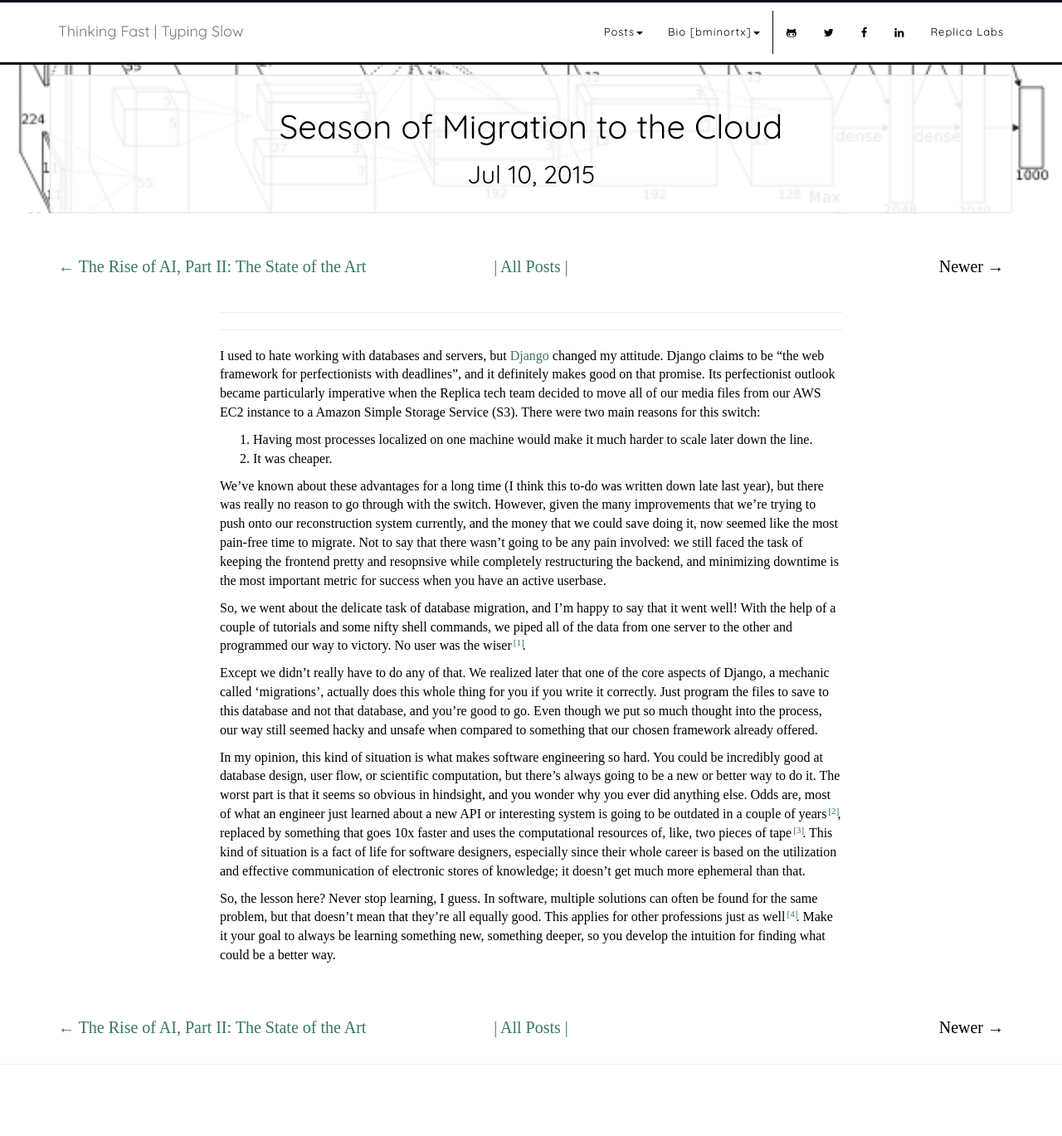
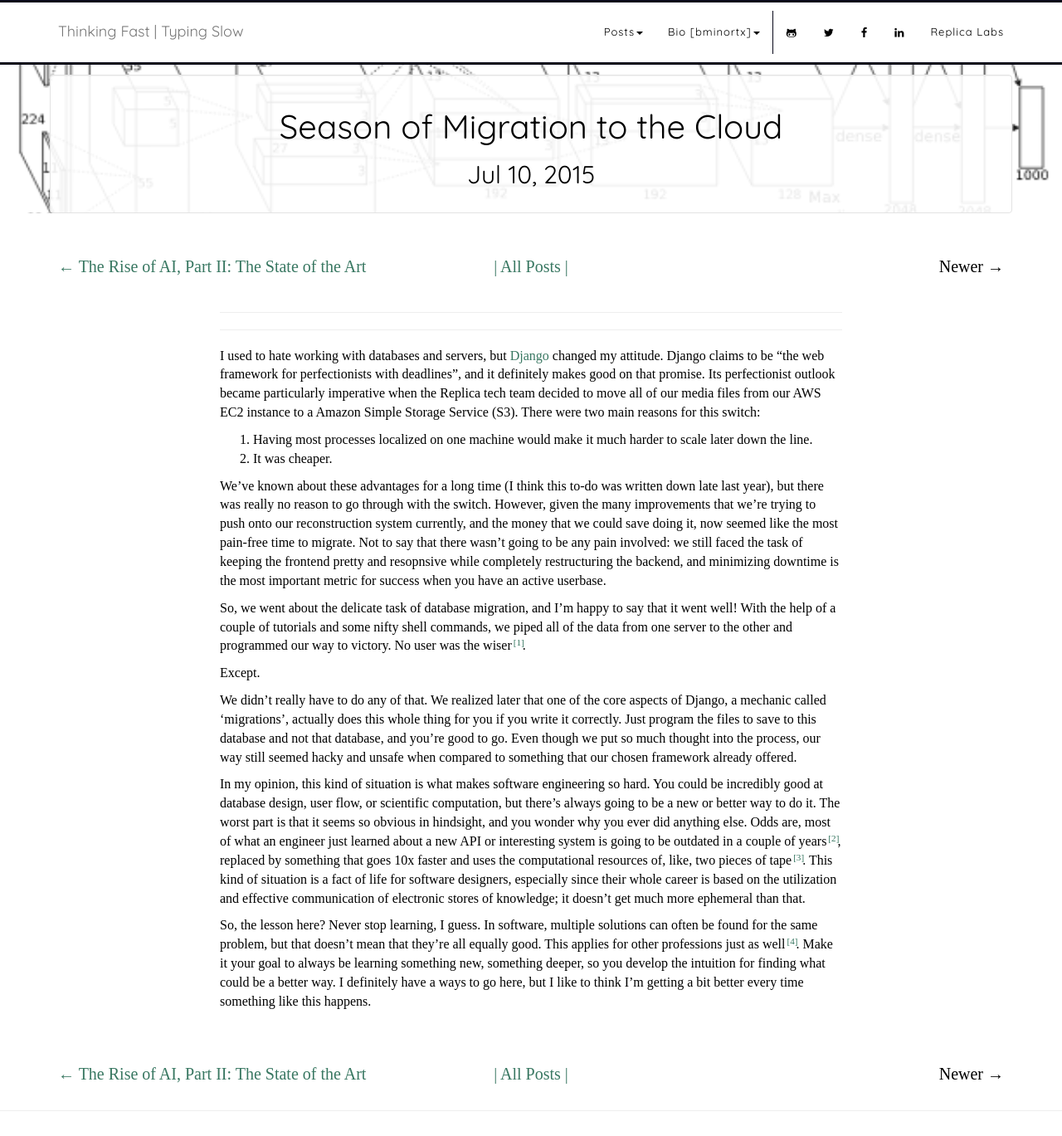
Before and after one commit to bminortx/bminortx.github.io, a Jekyll site: the page built from _posts/2015-07-10-Season-of-Migration-to-the-Cloud.md, in a window 1280 px wide and 1369 px high. Shown: the whole window at 83% size. Built offline with Jekyll 4.4.1, drawn with Linux system fonts in a browser that asks for light colours; nearby versions of some CDN libraries; some web fonts are replaced; comment, search, counter and statistics services are not loaded.

Commit message:
Small edit

```diff
--- a/_posts/2015-07-10-Season-of-Migration-to-the-Cloud.md
+++ b/_posts/2015-07-10-Season-of-Migration-to-the-Cloud.md
@@ -18,7 +18,9 @@ So, we went about the delicate task of database migration, and I'm happy to say
 Unless they tried to download that one video.
 </span></span>.
 
-Except we didn't really have to do any of that. We realized later that one of the core aspects of Django, a mechanic called 'migrations', actually does this whole thing for you if you write it correctly. Just program the files to save to this database and not that database, and you're good to go. Even though we put so much thought into the process, our way still seemed hacky and unsafe when compared to something that our chosen framework already offered.
+Except.
+
+We didn't really have to do any of that. We realized later that one of the core aspects of Django, a mechanic called 'migrations', actually does this whole thing for you if you write it correctly. Just program the files to save to this database and not that database, and you're good to go. Even though we put so much thought into the process, our way still seemed hacky and unsafe when compared to something that our chosen framework already offered.
 
 In my opinion, this kind of situation is what makes software engineering so hard. You could be incredibly good at database design, user flow, or scientific computation, but there's always going to be a new or better way to do it. The worst part is that it seems so obvious in hindsight, and you wonder why you ever did anything else. Odds are, most of what an engineer just learned about a new API or interesting system is going to be outdated in a couple of years<span class="ref"><span class="refnum">[2]</span><span class="refbody">
 Though if you program for the government, you're probably OK for at least 10.
@@ -28,4 +30,4 @@ I dunno, I'm not great at hardware.
 
 So, the lesson here? Never stop learning, I guess. In software, multiple solutions can often be found for the same problem, but that doesn't mean that they're all equally good. This applies for other professions just as well<span class="ref"><span class="refnum">[4]</span><span class="refbody">
 The phrase "Fitting a round peg in a square hole" comes to mind. Looking at you, peg makers.
-</span></span>. Make it your goal to always be learning something new, something deeper, so you develop the intuition for finding what could be a better way.
+</span></span>. Make it your goal to always be learning something new, something deeper, so you develop the intuition for finding what could be a better way. I definitely have a ways to go here, but I like to think I'm getting a bit better every time something like this happens.
```
